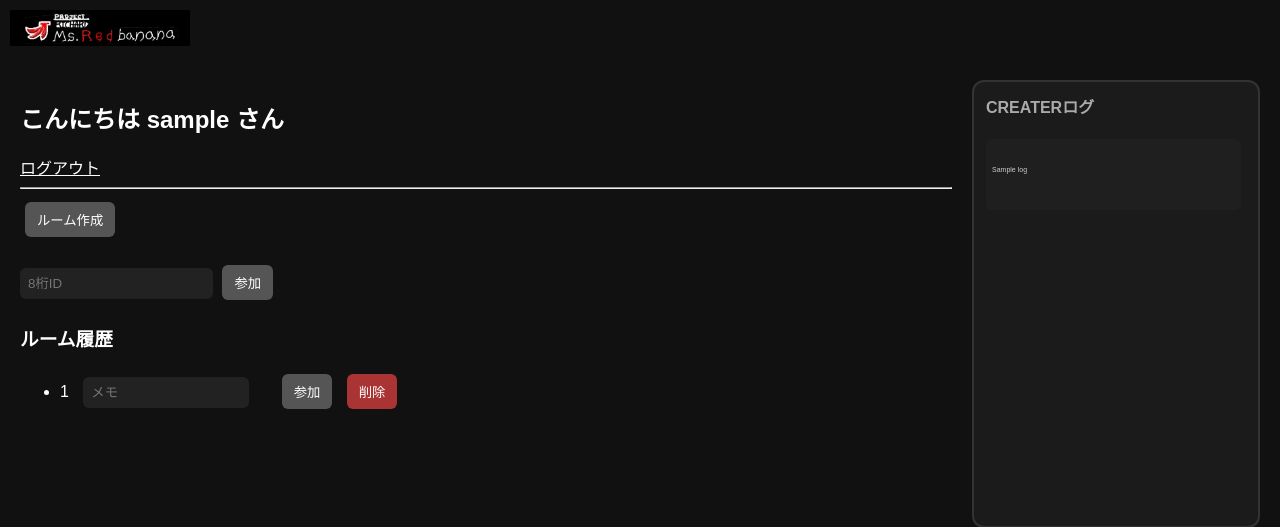
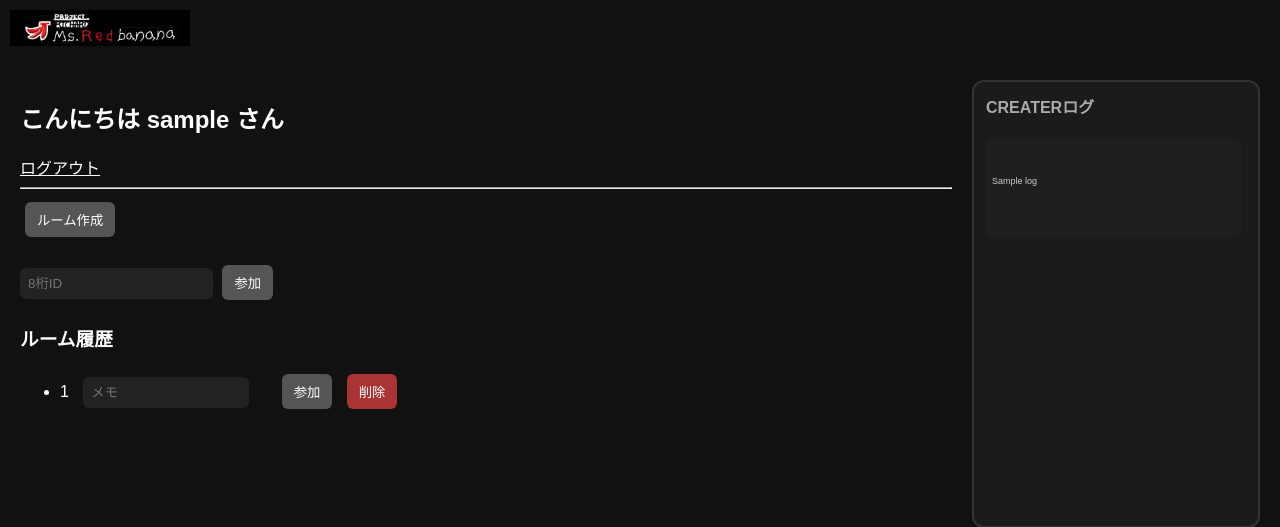
Before and after one commit to Denissssssssssssssssssssssssssssssssss/mr-red-banana-chat, a Flask app: template templates/index.html in a window 1280 px wide. Shown: the top 527 px of the page. Run offline with Flask 3, Linux system fonts and the light colour scheme; the template is opened without the code that fills it: most values are stand-ins (such as "Sample title", 1, 10 or a date in 2020); some libraries are stand-ins or nearby versions.

Commit message:
Refactor index.html structure and styles

```diff
--- a/templates/index.html
+++ b/templates/index.html
@@ -102,9 +102,9 @@ body{
 
     word-break:break-word;
 
-    font-size:7px;
+    font-size:9px;
 
-    line-height:1.4;
+    line-height:1.6;
 
     color:#ccc;
 }
```
